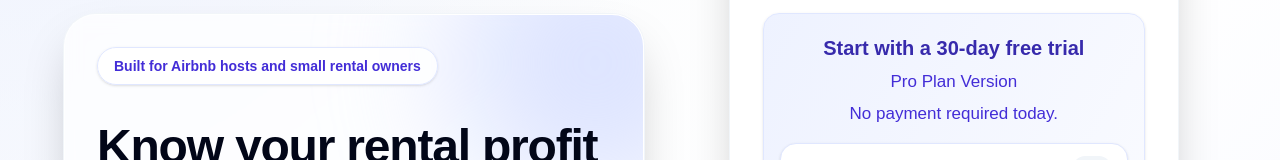
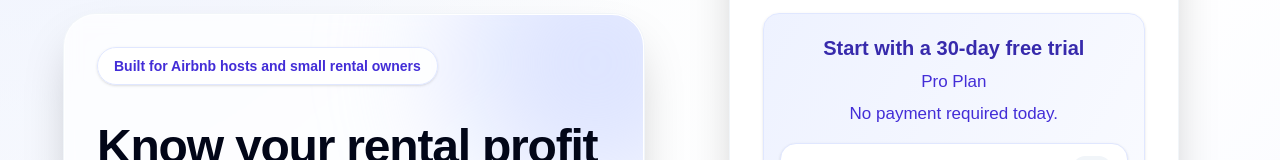
Before and after one commit to restaurantjob714-LT/airbnb-ops-app, a Next.js app: page / in a window 1280 px wide. Both pictures are taken after a click on the button "Sign Up". Shown: the part 272-432 px from the top of the page. Built offline with nearby package versions, Linux system fonts and the light colour scheme.

Commit message:
add text for Pro Plan Version under signup page

```diff
--- a/app/page.tsx
+++ b/app/page.tsx
@@ -1230,7 +1230,7 @@ if (!user) {
 
 
     <p className="mt-2 text-[17px] text-indigo-700">
-         Pro Plan Version
+         Pro Plan
     </p>
 
 
```
